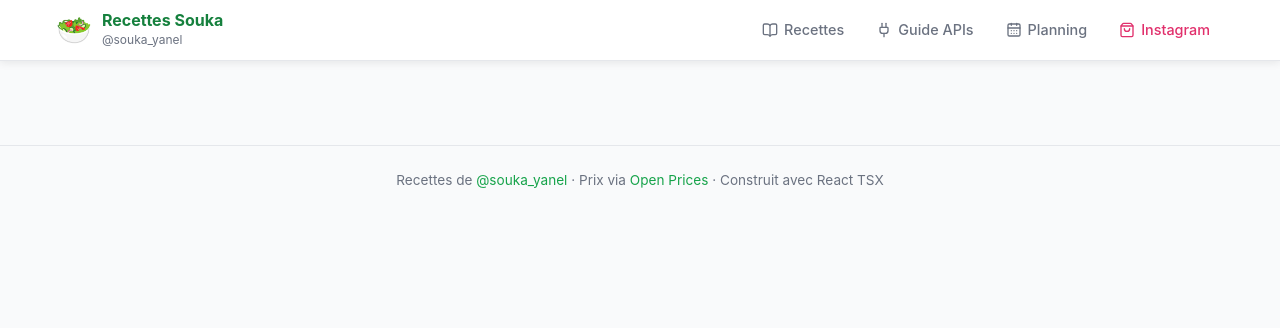
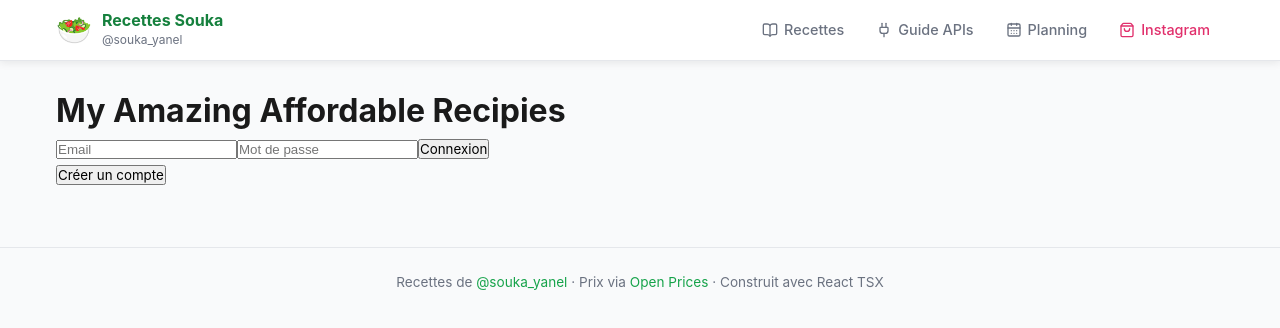
Before and after one commit to The-Night7/my-amazing-affordable-recipies, a React (Vite) app: page /auth in a window 1280 px wide. Shown: the top 328 px of the page. Built offline with nearby package versions, Linux system fonts and the light colour scheme; no server answers.

Commit message:
feat(auth): integrate Firebase authentication
Add Firebase authentication to the application with login and registration functionality. Set up Firebase configuration, create AuthContext for state management, and implement an authentication page.

```diff
--- a/package.json
+++ b/package.json
@@ -10,6 +10,7 @@
     "preview": "vite preview"
   },
   "dependencies": {
+    "firebase": "^12.12.1",
     "lucide-react": "^1.9.0",
     "react": "^19.2.5",
     "react-dom": "^19.2.5",
--- a/src/App.tsx
+++ b/src/App.tsx
@@ -4,6 +4,7 @@ import HomePage from "./pages/HomePage";
 import RecipePage from "./pages/RecipePage";
 import ApiGuidePage from "./pages/ApiGuidePage";
 import MealPlannerPage from "./pages/MealPlannerPage";
+import AuthPage from "./pages/AuthPage";
 import "./App.css";
 
 export default function App() {
@@ -16,6 +17,7 @@ export default function App() {
           <Route path="/recette/:id" element={<RecipePage />} />
           <Route path="/guide-api" element={<ApiGuidePage />} />
           <Route path="/planificateur" element={<MealPlannerPage />} />
+          <Route path="/auth" element={<AuthPage />} />
         </Routes>
       </main>
       <footer className="footer">
--- a/src/components/Navbar.tsx
+++ b/src/components/Navbar.tsx
@@ -1,8 +1,10 @@
 import { Link, useLocation } from "react-router-dom";
 import { BookOpen, Plug, ShoppingBag, CalendarDays } from "lucide-react";
+import { useAuth } from "../context/AuthContext";
 
 export default function Navbar() {
   const { pathname } = useLocation();
+  const { user, logout } = useAuth();
 
   return (
     <nav className="navbar">
--- /dev/null
+++ b/src/context/AuthContext.tsx
@@ -0,0 +1,44 @@
+import { createContext, useContext, useEffect, useState } from "react";
+import {
+  onAuthStateChanged,
+  signInWithEmailAndPassword,
+  createUserWithEmailAndPassword,
+  signOut
+} from "firebase/auth";
+import { doc, setDoc } from "firebase/firestore";
+import { auth, db } from "../firebase";
+
+const AuthContext = createContext<any>(null);
+
+export function AuthProvider({ children }: any) {
+  const [user, setUser] = useState(null);
+
+  useEffect(() => {
+    return onAuthStateChanged(auth, setUser);
+  }, []);
+
+  async function register(email: string, password: string) {
+    const res = await createUserWithEmailAndPassword(auth, email, password);
+
+    await setDoc(doc(db, "users", res.user.uid), {
+      email,
+      createdAt: new Date(),
+    });
+  }
+
+  async function login(email: string, password: string) {
+    await signInWithEmailAndPassword(auth, email, password);
+  }
+
+  async function logout() {
+    await signOut(auth);
+  }
+
+  return (
+    <AuthContext.Provider value={{ user, login, register, logout }}>
+      {children}
+    </AuthContext.Provider>
+  );
+}
+
+export const useAuth = () => useContext(AuthContext);
--- /dev/null
+++ b/src/firebase.ts
@@ -0,0 +1,17 @@
+import { initializeApp } from "firebase/app";
+import { getAuth } from "firebase/auth";
+import { getFirestore } from "firebase/firestore";
+
+const firebaseConfig = {
+  apiKey: import.meta.env.VITE_FIREBASE_API_KEY,
+  authDomain: import.meta.env.VITE_FIREBASE_AUTH_DOMAIN,
+  projectId: import.meta.env.VITE_FIREBASE_PROJECT_ID,
+  storageBucket: import.meta.env.VITE_FIREBASE_STORAGE_BUCKET,
+  messagingSenderId: import.meta.env.VITE_FIREBASE_MESSAGING_SENDER_ID,
+  appId: import.meta.env.VITE_FIREBASE_APP_ID,
+};
+
+const app = initializeApp(firebaseConfig);
+
+export const auth = getAuth(app);
+export const db = getFirestore(app);
--- a/src/main.tsx
+++ b/src/main.tsx
@@ -1,9 +1,12 @@
 import { StrictMode } from 'react'
 import { createRoot } from 'react-dom/client'
 import App from './App.tsx'
+import { AuthProvider } from "./context/AuthContext"
 
 createRoot(document.getElementById('root')!).render(
   <StrictMode>
-    <App />
+    <AuthProvider>
+      <App />
+    </AuthProvider>
   </StrictMode>,
 )
--- /dev/null
+++ b/src/pages/AuthPage.tsx
@@ -0,0 +1,52 @@
+import { useState } from "react";
+import { useAuth } from "../context/AuthContext";
+import { useNavigate } from "react-router-dom";
+
+export default function AuthPage() {
+  const { login, register } = useAuth();
+  const navigate = useNavigate();
+
+  const [email, setEmail] = useState("");
+  const [password, setPassword] = useState("");
+  const [isRegister, setIsRegister] = useState(false);
+
+  async function handleSubmit(e: any) {
+    e.preventDefault();
+
+    if (isRegister) {
+      await register(email, password);
+    } else {
+      await login(email, password);
+    }
+
+    navigate("/");
+  }
+
+  return (
+    <div className="auth-container">
+      <h1>My Amazing Affordable Recipies</h1>
+
+      <form onSubmit={handleSubmit}>
+        <input
+          type="email"
+          placeholder="Email"
+          onChange={(e) => setEmail(e.target.value)}
+        />
+
+        <input
+          type="password"
+          placeholder="Mot de passe"
+          onChange={(e) => setPassword(e.target.value)}
+        />
+
+        <button type="submit">
+          {isRegister ? "Créer un compte" : "Connexion"}
+        </button>
+      </form>
+
+      <button onClick={() => setIsRegister(!isRegister)}>
+        {isRegister ? "Déjà un compte ?" : "Créer un compte"}
+      </button>
+    </div>
+  );
+}
```
Also changed, not shown: 1 other file (tests, documents, lock files or other folders).
